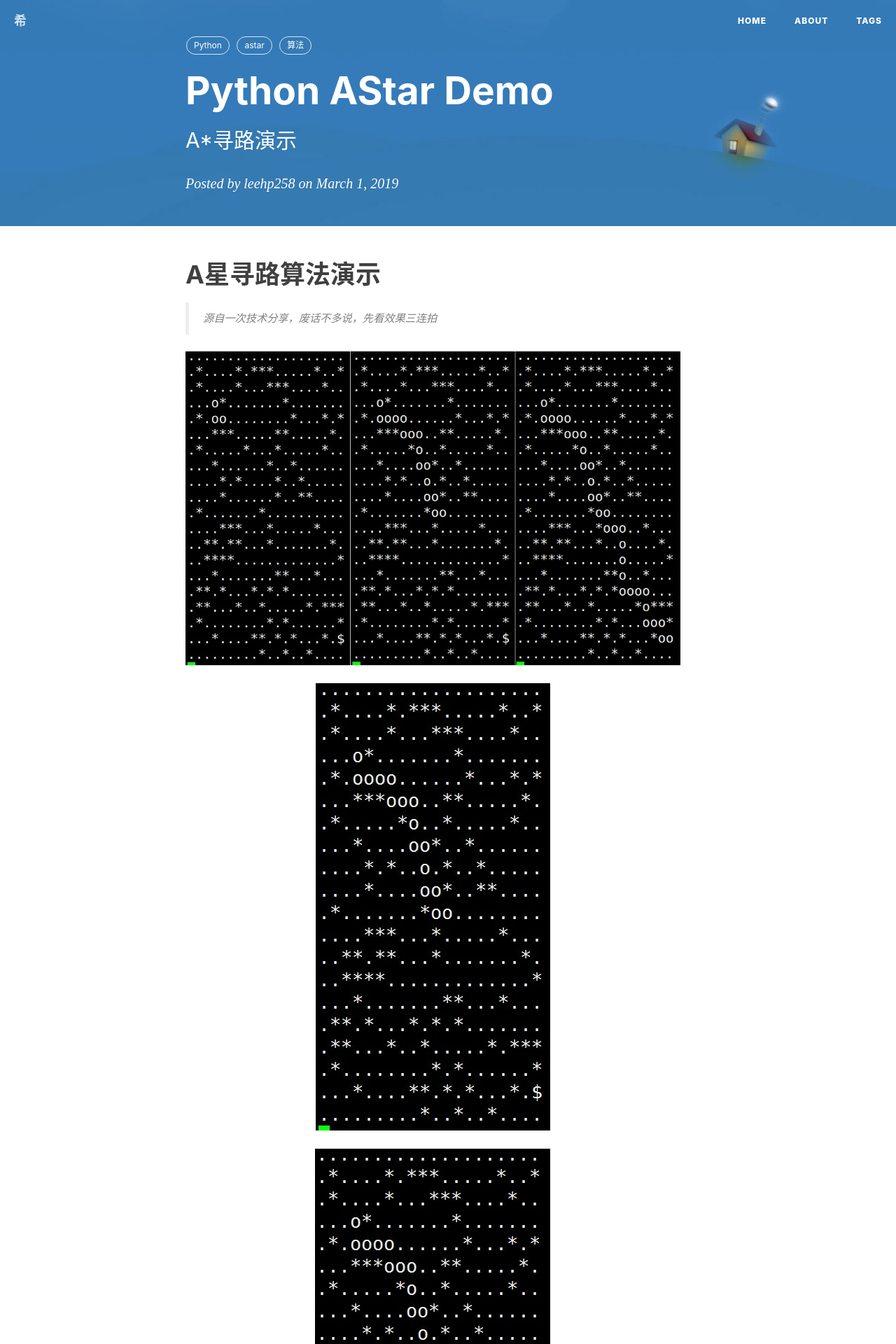
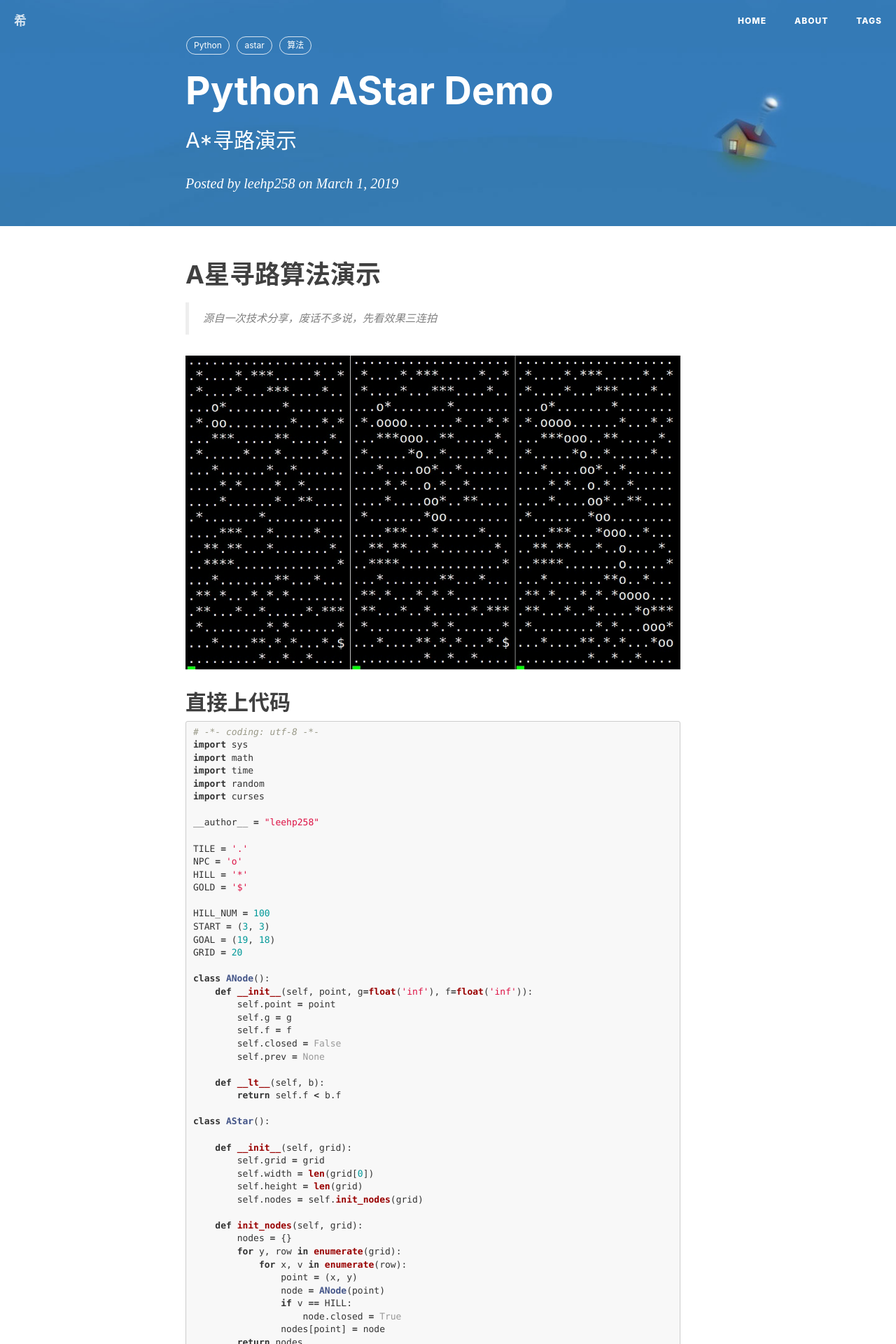
Before and after one commit to leehp258/leehp258.github.io, a Jekyll site: the page built from _posts/2019-03-01-python-astar-demo.markdown, in a window 1280 px wide. Shown: the top 1920 px of the page at 70% size. Built offline with Jekyll 4.4.1, drawn with Linux system fonts in a browser that asks for light colours; nearby versions of some CDN libraries; comment, search, counter and statistics services are not loaded.

Commit message:
Update 2019-03-01-python-astar-demo.markdown

````diff
--- a/_posts/2019-03-01-python-astar-demo.markdown
+++ b/_posts/2019-03-01-python-astar-demo.markdown
@@ -15,12 +15,7 @@ tags:
 
 > 源自一次技术分享，废话不多说，先看效果三连拍
 
-
-<figure>
-    <img src="https://leehp258.github.io/img/astar_demo1.png">
-    <img src="https://leehp258.github.io/img/astar_demo2.png">
-    <img src="https://leehp258.github.io/img/astar_demo3.png">
-</figure>
+![astar_demo](https://leehp258.github.io/img/astar_demo1.png)
 
 ## 直接上代码
 ```python
````
